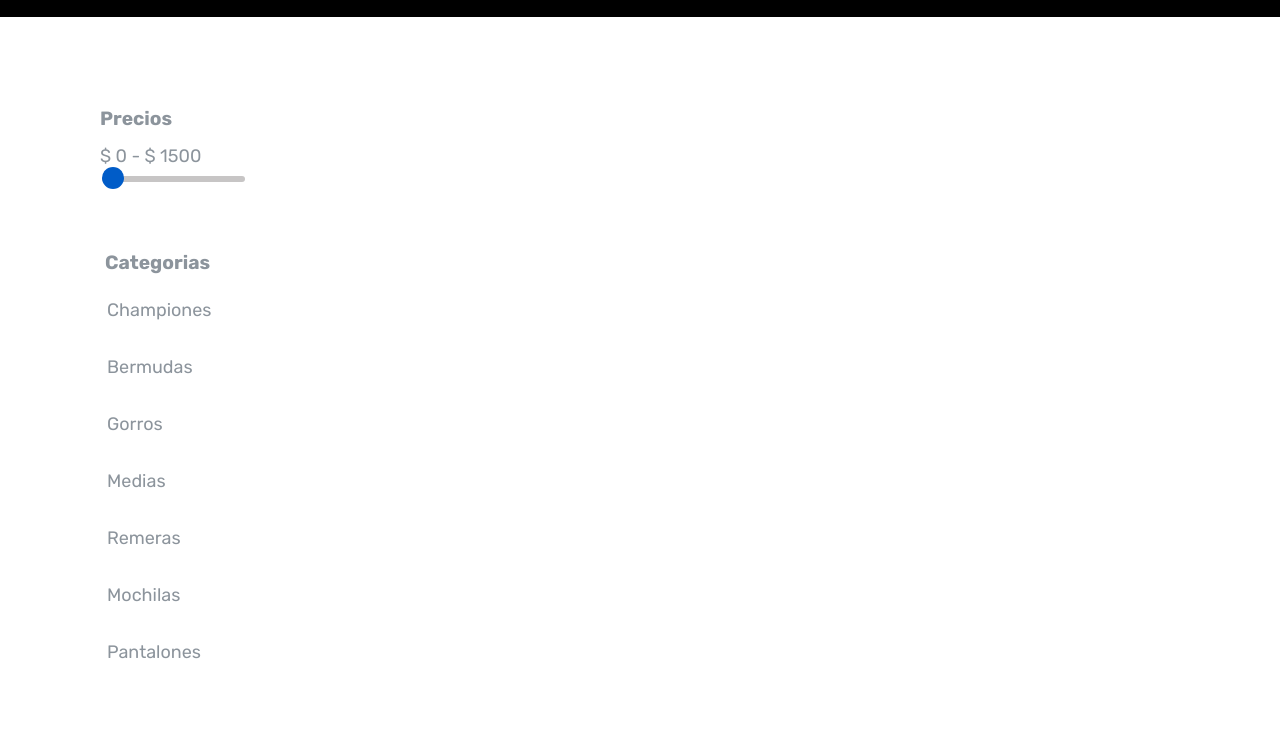
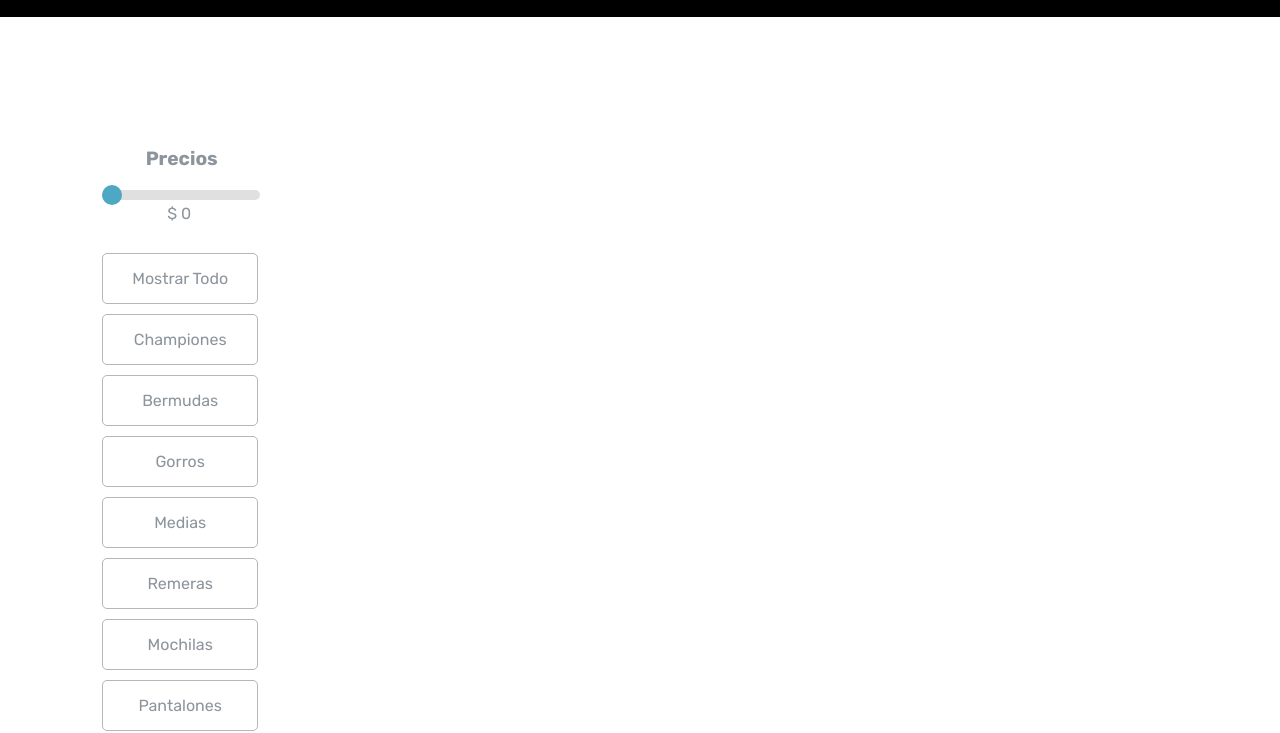
Before and after one commit to gero16/tienda-virtual-js, a website with bundled scripts: page public/html/tienda.html in a window 1280 px wide. Shown: the part 83-816 px from the top of the page. Built offline with nearby package versions, Linux system fonts and the light colour scheme; no server answers; a web font is replaced by a local one.

Commit message:
actualizacion css

```diff
--- a/public/css/tienda.css
+++ b/public/css/tienda.css
@@ -37,7 +37,7 @@
 }
 
 .div-filtros {
-  margin: 180px 0px 30px 0px;
+  margin: 220px 0px 30px 0px;
   padding: 10px;
   min-width: 165px;
 }
@@ -78,7 +78,7 @@
 
 #mostrar-precio {
   margin-bottom: 5px;
-  font-size: large;
+  font-size: medium;
 }
 
 .filtro-precio-select {
@@ -154,7 +154,6 @@
 }
 
 .filtro-categorias {
-  margin: 15px 0px 0px 0px;
   font-family: "Rubik", sans-serif;
 }
 
@@ -165,8 +164,10 @@
 
 .categoria-filtro {
   font-weight: 400;
-  margin: 0px 0px 0px 2px;
-  font-size: large;
+  margin: 10px 0px 0px 2px;
+  font-size:medium;
+  border: 1px solid rgb(185, 181, 181);
+  border-radius: 5px;
 }
 
 .filtro-categorias {
@@ -208,6 +209,8 @@
   width: 180px;
   height: 355px;
   transition: 0.5s;
+
+
 }
 
 .producto img {
@@ -276,67 +279,36 @@
 }
 
 
-input[type='range'],
-input[type='range']::-webkit-slider-runnable-track,
-input[type='range']::-webkit-slider-thumb {
+.input-precio {
   -webkit-appearance: none;
+  width: 100%;
+  height: 10px;
+  border-radius: 5px;
+  background: #d3d3d3;
+  outline: none;
+  opacity: 0.7;
+  -webkit-transition: .2s;
+  transition: opacity .2s;
 }
 
-input[type=range]::-webkit-slider-thumb {
-  background-color: #005CC8;
-  width: 22px;
-  height: 22px;
+.input-precio::-webkit-slider-thumb {
+  -webkit-appearance: none;
+  appearance: none;
+  width: 20px;
+  height: 20px;
   border-radius: 50%;
-  margin-top: -9px;
+  background: #0483aa;
+  cursor: pointer;
 }
 
-input[type=range]::-moz-range-thumb {
-  background-color: #777;
-  width: 15px;
-  height: 15px;
-  border: 3px solid #333;
+.input-precio::-moz-range-thumb {
+  width: 20px;
+  height: 20px;
   border-radius: 50%;
+  background: #04AA6D;
+  cursor: pointer;
 }
 
-input[type=range]::-ms-thumb {
-  background-color: #777;
-  width: 20px;
-  height: 20px;
-  border: 3px solid #333;
-  border-radius: 50%;
-}
-
-input[type=range]::-webkit-slider-runnable-track {
-  background-color: #c7c5c5;
-  border-radius: 5px;
-  height: 6px;
-}
-
-input[type=range]:focus::-webkit-slider-runnable-track {
-  outline: none;
-}
-
-input[type=range]::-moz-range-track {
-  background-color: #777;
-  height: 3px;
-}
-
-input[type=range]::-ms-track {
-  background-color: #777;
-  height: 3px;
-}
-
-input[type=range]::-ms-fill-lower {
-  background-color: HotPink
-}
-
-input[type=range]::-ms-fill-upper {
-  background-color: black;
-}
-
-.input-precio {
-  width: 90%;
-}
 
 .producto:hover .disabled {
   background-color:#545557;
@@ -426,12 +398,12 @@ input[type=range]::-ms-fill-upper {
 
 @media (min-width: 1300px) {
   .producto {
-    width: 170px;
+    width: 180px;
     height: 315px;
   }
 
   .producto img {
-    width: 200px;
+    width: 180px;
     height: 200px;
   }
 }
--- a/public/html/tienda.html
+++ b/public/html/tienda.html
@@ -39,18 +39,18 @@
           <div class="filtro ">
 
             <div class="lista-filtro">
-              <section class="precios">
+              <section class="precios centrar-texto">
                 <h3 class="precios-titulo">Precios</h3>
                 <div class="div-precios">
-                  <div class="precio-principal">
+                  <div class="precio-principal centra">
                     <label for="precio"></label>
-                     <span id="mostrar-precio"> $ 0 - $ 1500 </span>
-                     <input type="range" id="precio" class="input-precio" min="0" max="1500" step="1" value="0">
+                    <input type="range" id="precio" class="input-precio" min="0" max="1500" step="1" value="0">
+                    <span id="mostrar-precio"> $ 0 </span>
                   </div>
               </section>
 
-              <section class="filtro-categorias">
-                <h3  class="titulo-categoria">Categorias</h3>
+              <section class="filtro-categorias centrar-texto">
+                <p class="categoria-filtro" id="todo"> Mostrar Todo </p>
                 <p class="categoria-filtro" id="championes">Championes</p>
                 <p class="categoria-filtro"id="bermudas">Bermudas</p>
                 <p class="categoria-filtro"id="gorros">Gorros</p>
--- a/public/js/checkout.js
+++ b/public/js/checkout.js
@@ -12,7 +12,6 @@ let datosProductosAgregados = []
 let productosComprar = ""
 
 let datoProducto = {id : 0, cantidad : 0}
-
 let datosProductos = []
 
 window.onload = async () => {
```
